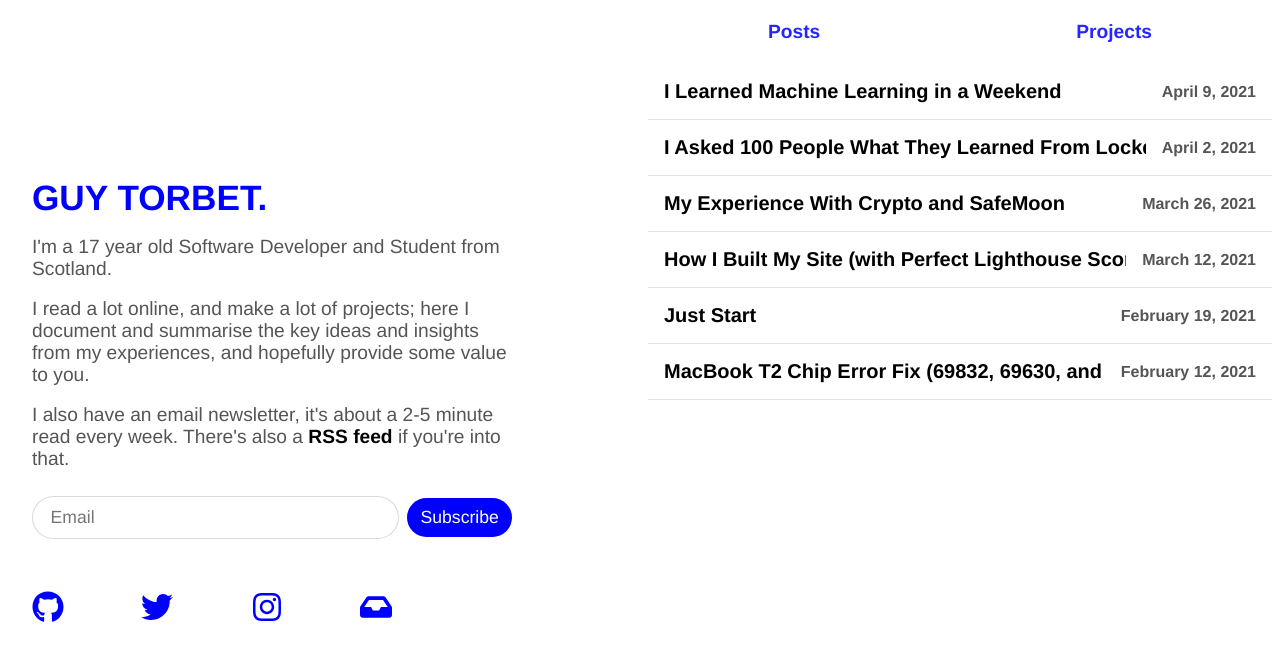
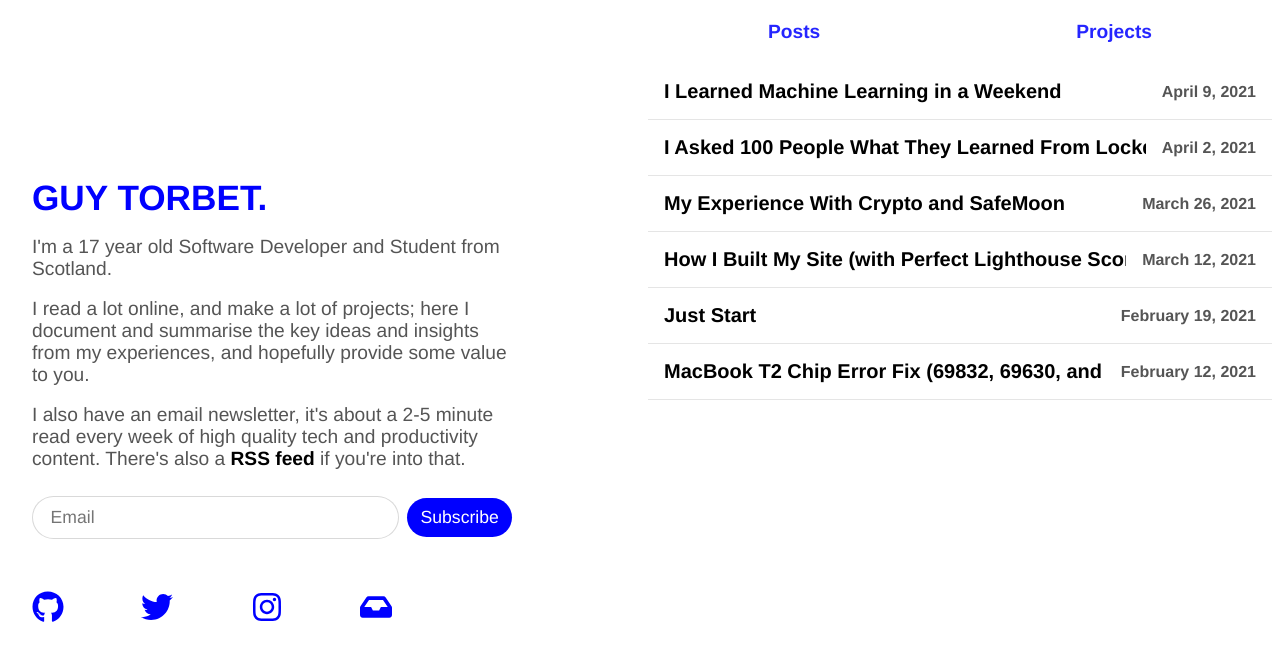
Before and after one commit to Torbet/Portfolio, a Next.js app: page / in a window 1280 px wide. Shown: the top 660 px of the page. Built offline with nearby package versions, Linux system fonts and the light colour scheme.

Commit message:
changed words

```diff
--- a/layouts/default.jsx
+++ b/layouts/default.jsx
@@ -39,7 +39,7 @@ export default function Default(props) {
                         <h1 id={styles.title}>GUY TORBET.</h1><br />
                         <p className={styles.subHeading}>I'm a 17 year old Software Developer and Student from Scotland.</p><br/>
                         <p className={styles.subHeading}>I read a lot online, and make a lot of projects; here I document and summarise the key ideas and insights from my experiences, and hopefully provide some value to you.</p><br/>
-                        <p className={styles.subHeading}>I also have an email newsletter, it's about a 2-5 minute read every week. There's also a <a href="/feed" className={styles.navItem}>RSS feed</a> if you're into that.</p>
+                        <p className={styles.subHeading}>I also have an email newsletter, it's about a 2-5 minute read every week of high quality tech and productivity content. There's also a <a href="/feed" className={styles.navItem}>RSS feed</a> if you're into that.</p>
                         <Mail/>
                         <div id={styles.links}>
                             <Link href="https://github.com/torbet"><FaGithub className={styles.icon} /></Link>
--- a/layouts/postlayout.jsx
+++ b/layouts/postlayout.jsx
@@ -38,6 +38,7 @@ export default function PostLayout(props) {
                     <div id={styles.date}>{props.date}</div>
                     <div id={styles.post}>
                         {props.children}
+                        I also have an email newsletter, it's about a 2-5 minute read every week of high quality tech and productivity content, you can sign up to it here!
                         <Mail />
                         </div>
                 </article>
```
